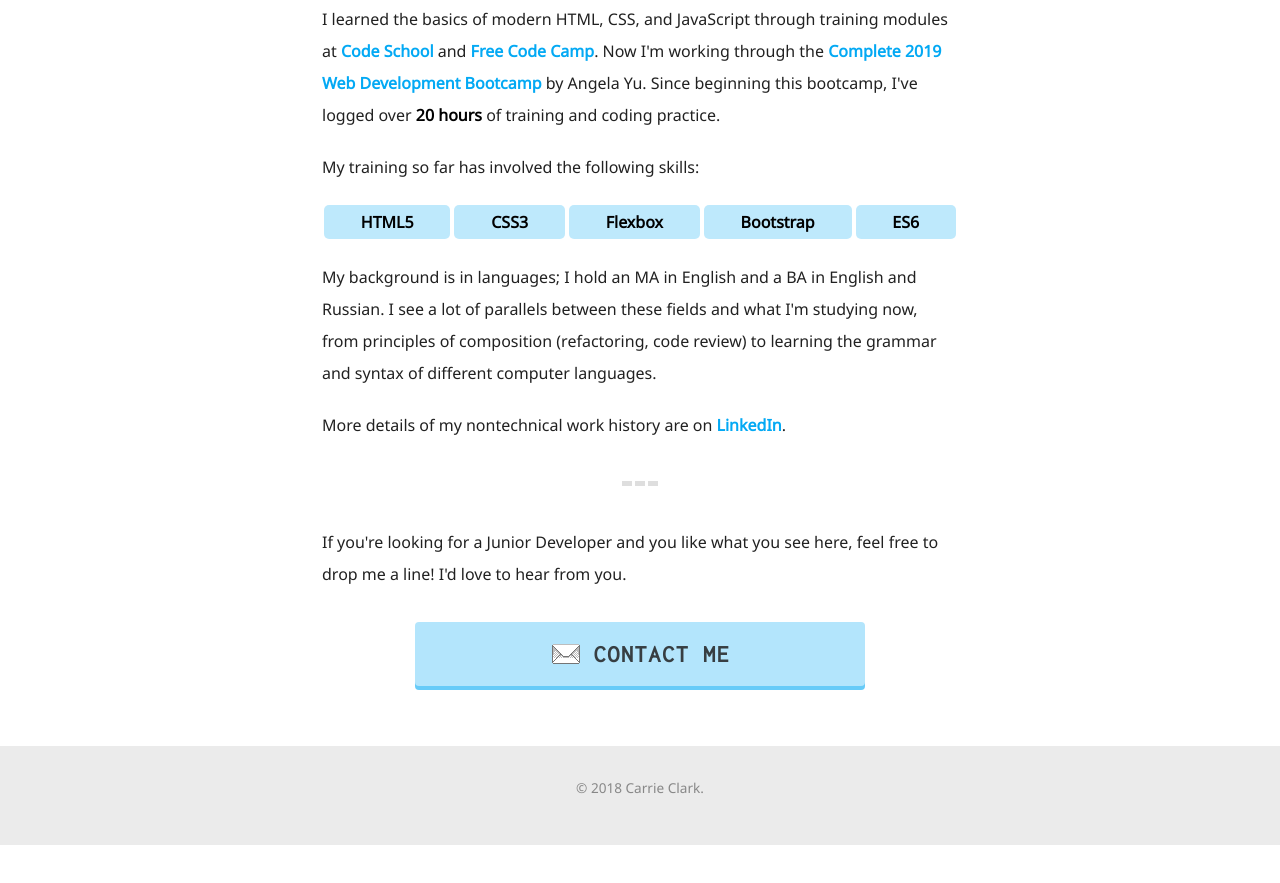
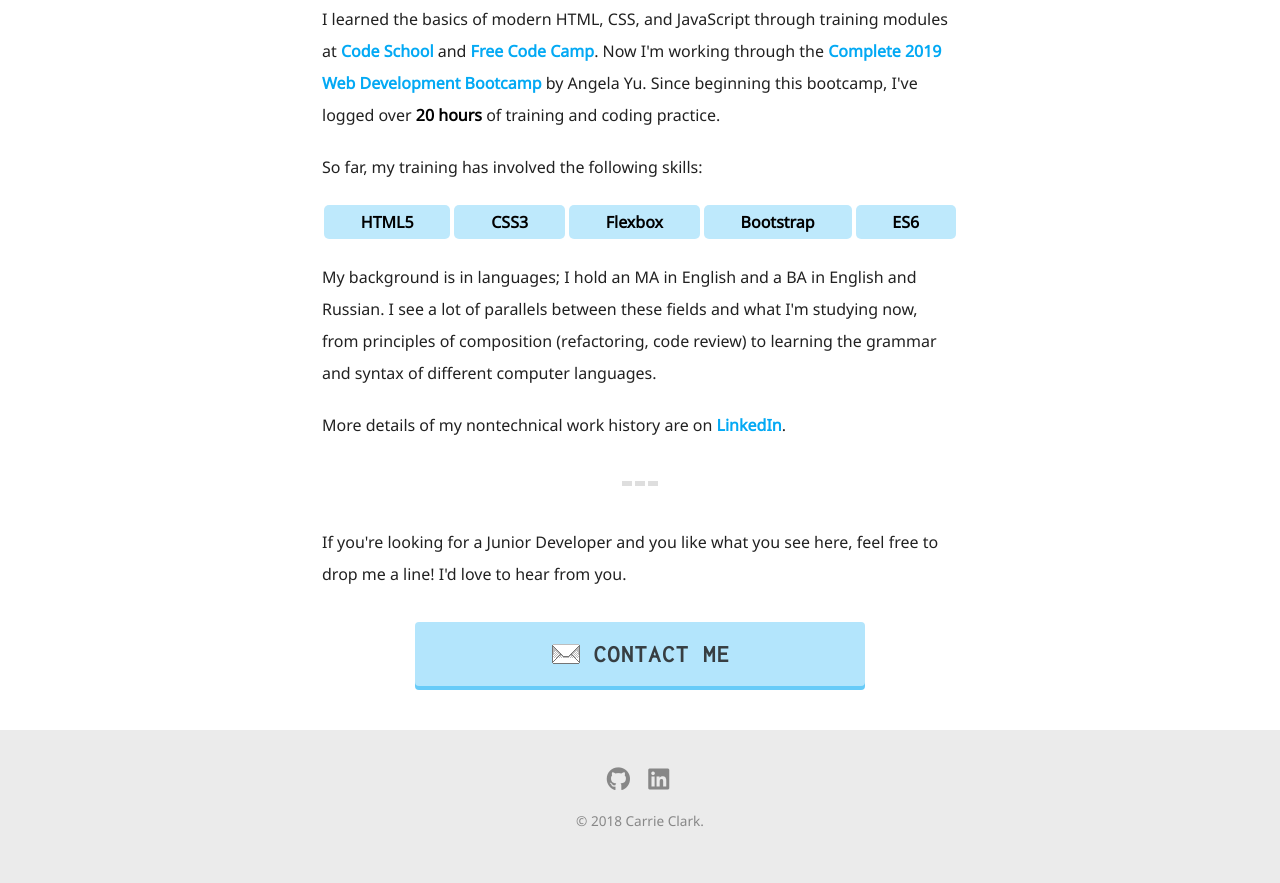
Before and after one commit to Koralai/Koralai.github.io, a plain HTML site: page index.html in a window 1280 px wide. Shown: the part 721-1604 px from the top of the page. Before the commit the page ends 1566 px from the top, so only its background shows below. Drawn offline with Linux system fonts and the light colour scheme.

Commit message:
Added social media icon row to footer

```diff
--- a/css/styles.css
+++ b/css/styles.css
@@ -75,8 +75,7 @@
 footer {
     background-color: rgba(189,189,189,0.3);
     color: rgba(117,117,117,0.85);
-    display: flex;
-    justify-content: center;
+    text-align: center;
 }
 
 small {
@@ -153,6 +152,18 @@
     margin: 2px;
     padding: 6px 24px;
     text-align: center;
+}
+
+.footer__social-icon, .footer__social-icon:hover {
+    color: rgba(117,117,117,0.85);
+    font-size: 1.5rem;
+    font-weight: normal;
+    margin: 0 4px;
+    text-decoration: none;
+}
+
+.footer__social-icon:hover {
+    color: #03A9F4;
 }
 
 /* Utility classes */
--- a/index.html
+++ b/index.html
@@ -9,6 +9,7 @@
     <link rel="icon" href="favicon.ico">
     <link href="https://fonts.googleapis.com/css?family=Inconsolata|Noto+Sans" rel="stylesheet">
     <link rel="stylesheet" type="text/css" href="css/styles.css"/>
+    <link rel="stylesheet" href="https://use.fontawesome.com/releases/v5.6.3/css/all.css" integrity="sha384-UHRtZLI+pbxtHCWp1t77Bi1L4ZtiqrqD80Kn4Z8NTSRyMA2Fd33n5dQ8lWUE00s/" crossorigin="anonymous">
 </head>
 <body>
     <header>
@@ -52,7 +53,7 @@
                 Since beginning this bootcamp, I've logged over <strong>20 hours</strong> of training and coding practice.
             </p>
             <p>
-                My training so far has involved the following skills:
+                So far, my training has involved the following skills:
             </p>
             <div class="main-container__skills-container">
                 <div class="main-container__skill-item">HTML5</div>
@@ -86,8 +87,18 @@
             </div>
         </div>
     </main>
-    <footer class="pad-4 mt-1">
-        <small class="mb-1">© 2018 Carrie Clark.</small>
+    <footer class="pad-4">
+        <div class="mb-1">
+            <a href="https://github.com/Koralai" class="footer__social-icon">
+                <i class="fab fa-github"></i>
+            </a>
+            <a href="https://www.linkedin.com/in/carolynclark88/" class="footer__social-icon">
+                <i class="fab fa-linkedin footer__social-icon"></i>
+            </a>
+        </div>
+        <div class="mb-3">
+            <small>© 2018 Carrie Clark.</small>
+        </div>
     </footer>
 </body>
 </html>
```
